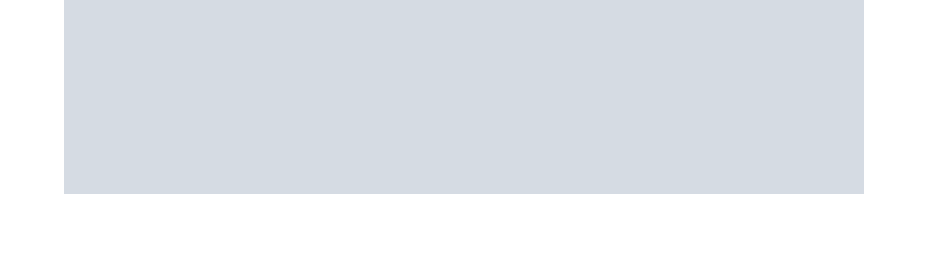
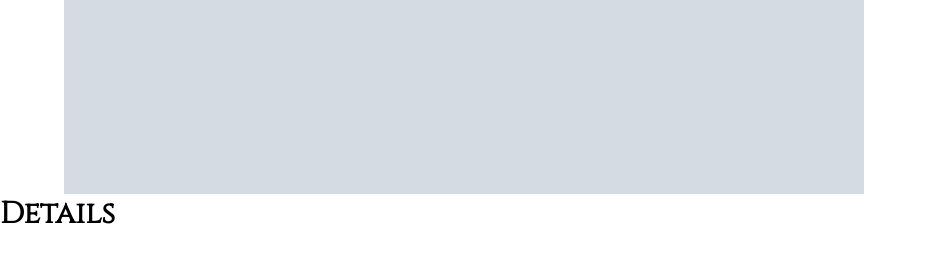
Before and after one commit to iustina-d/COVER-AJAX-Website, a Flask app: page /product/1 in a window 1280 px wide. Shown: the part 526-800 px from the top of the page, without its empty margins (0-926 px from the left). Run offline with Flask 2, Linux system fonts and the light colour scheme; grey boxes marked "Sample" are stand-in pictures; a database or web service that is not in the repository returns one stand-in record (values such as "Sample title"); some libraries are stand-ins or nearby versions.

Commit message:
add product description for the product page

```diff
--- a/templates/product.html
+++ b/templates/product.html
@@ -90,5 +90,13 @@
         </div>
       </div>
     </section>
+    <section class="detail-des">
+      <h1 class="section-title">details</h1>
+      <div class="des">
+        {% for detail in details %}
+        <div class="prod-desc">{{detail}}</div>
+        {% endfor %}
+      </div>
+    </section>
   </body>
 </html>
```
